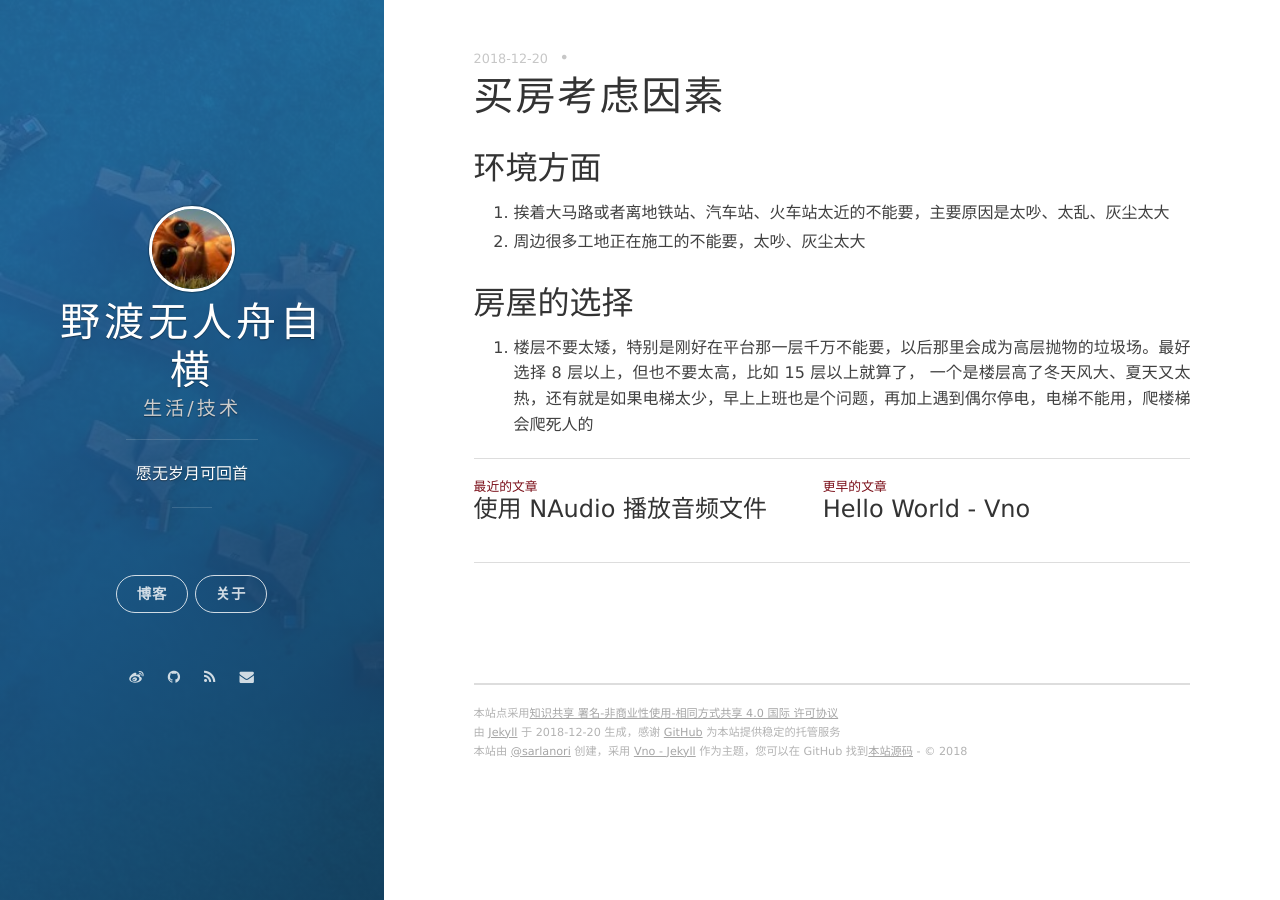
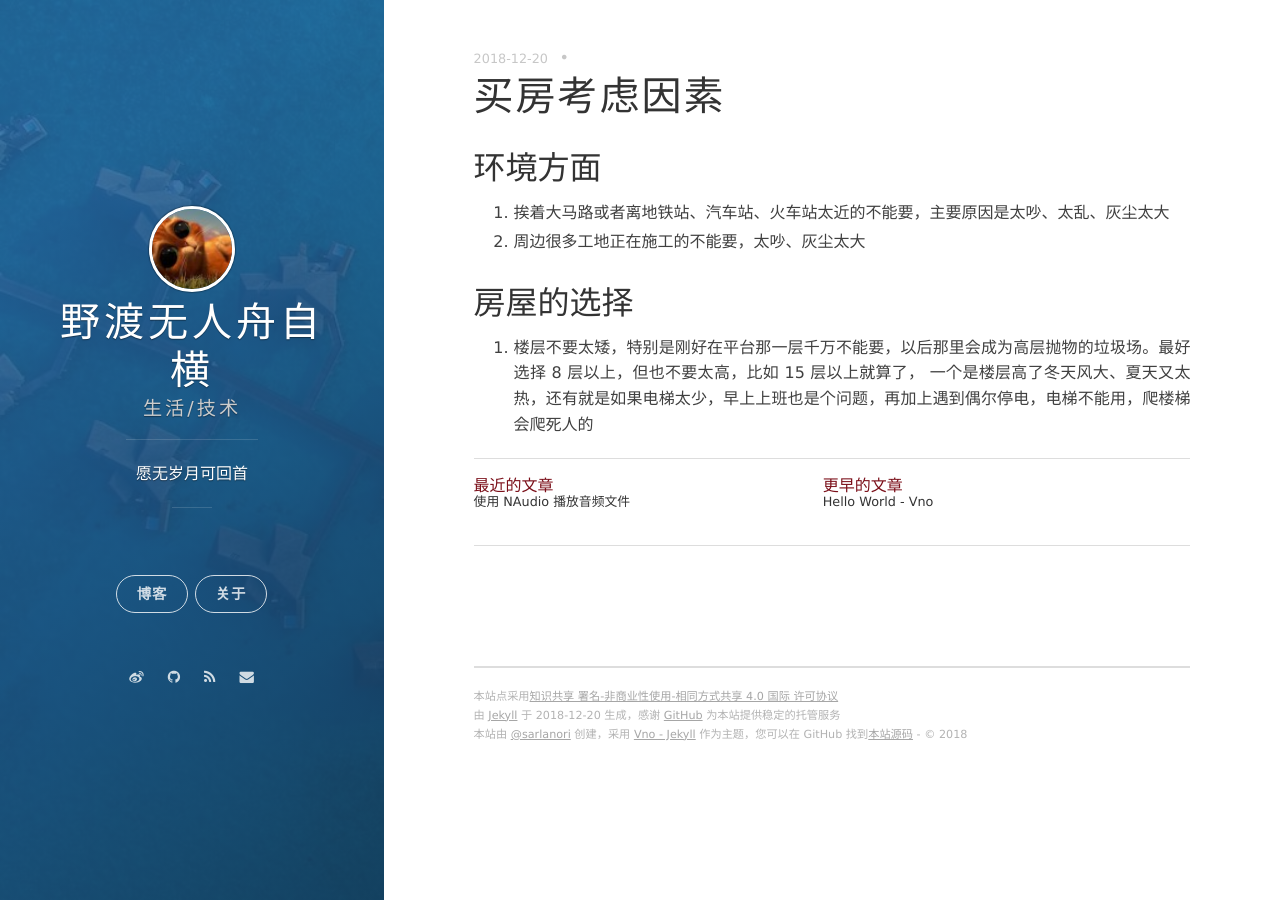
Before and after one commit to kuzzh/kuzzh.github.io, a Jekyll site: the page built from _posts/2018-12-20-buy-house.md, in a window 1280 px wide. Built offline with Jekyll 4.4.1, drawn with Linux system fonts in a browser that asks for light colours; nearby versions of some CDN libraries.

Commit message:
Fix styles

```diff
--- a/_includes/read-more.html
+++ b/_includes/read-more.html
@@ -3,7 +3,7 @@
    {% assign current = page.next %}
    <div class="read-more-item">
        <span class="read-more-item-dim">最近的文章</span>
-       <h2 class="post-list__post-title post-title"><a href="{{ current.url }}" title="link to {{ current.title }}">{{ current.title }}</a></h2>
+       <h2 class="post-list__post-title post-title" style="font-size:.8em"><a href="{{ current.url }}" title="link to {{ current.title }}">{{ current.title }}</a></h2>
    </div>
    {% endif %}
 
@@ -11,7 +11,7 @@
    {% assign current = page.previous %}
    <div class="read-more-item">
        <span class="read-more-item-dim">更早的文章</span>
-       <h2 class="post-list__post-title post-title"><a href="{{ current.url }}" title="link to {{ current.title }}">{{ current.title }}</a></h2>
+       <h2 class="post-list__post-title post-title" style="font-size:.8em"><a href="{{ current.url }}" title="link to {{ current.title }}">{{ current.title }}</a></h2>
    </div>
    {% endif %}
 </section>
--- a/_sass/components/_read-more.scss
+++ b/_sass/components/_read-more.scss
@@ -18,5 +18,5 @@
 
 .read-more-item-dim {
   color: $hover-color;
-  font-size: .8em;
+  font-size: 100%;
 }
```
